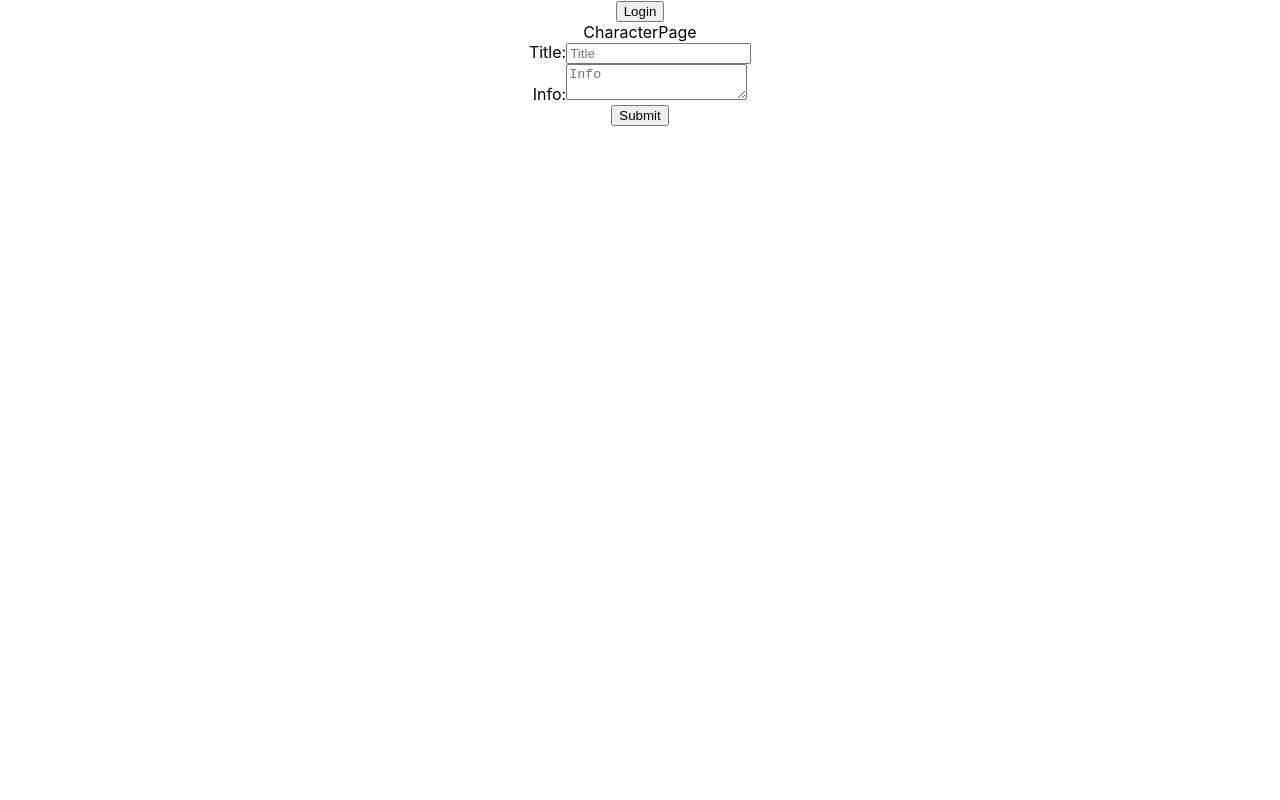
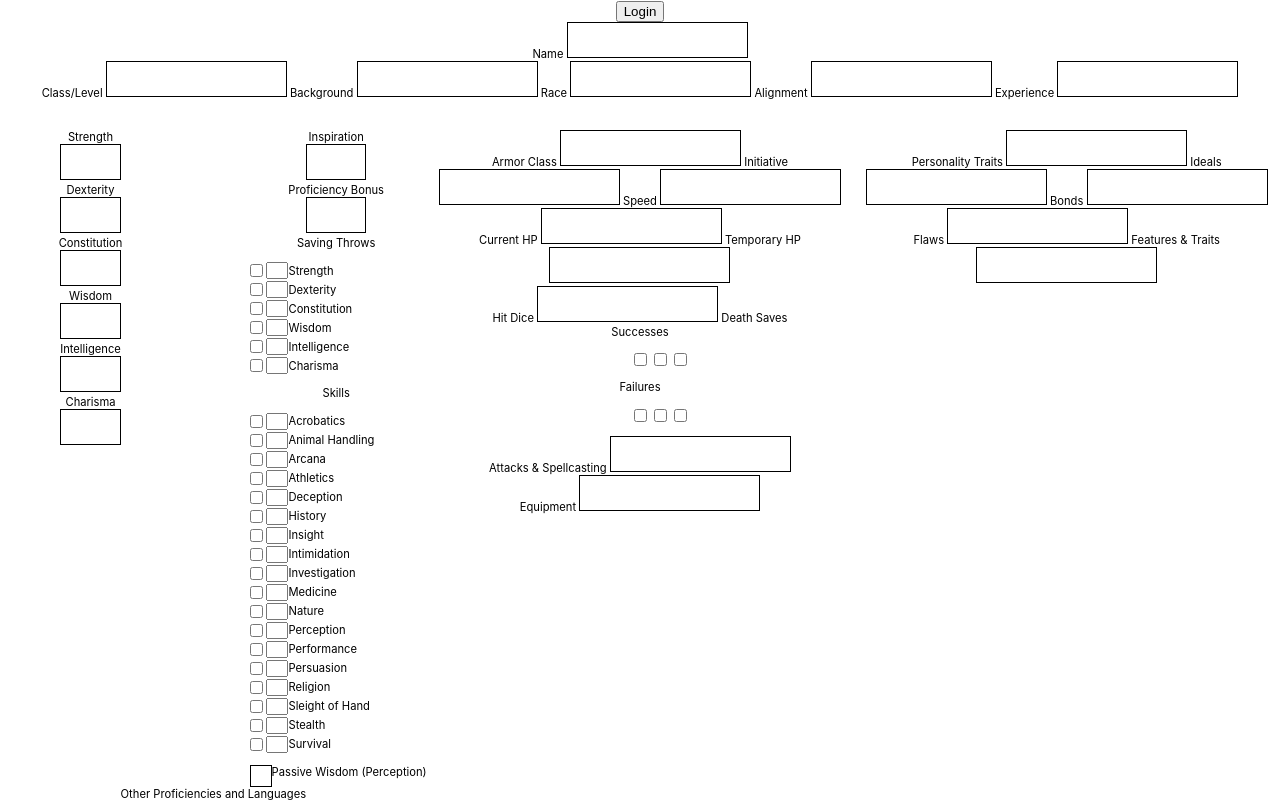
Before and after one commit to TheMooseman/charactersheets, a React (Create React App) app: page / in a window 1280 px wide. Built offline with nearby package versions, Linux system fonts and the light colour scheme; no server answers.

Commit message:
bare minimum layout, scss

```diff
--- a/package.json
+++ b/package.json
@@ -12,6 +12,7 @@
     "react-dom": "^18.2.0",
     "react-router-dom": "^6.3.0",
     "react-scripts": "5.0.1",
+    "sass": "^1.54.9",
     "web-vitals": "^2.1.4"
   },
   "scripts": {
--- a/src/App.js
+++ b/src/App.js
@@ -1,4 +1,4 @@
-import './App.css';
+import './App.scss';
 import { useState } from 'react';
 import { BrowserRouter as Router, Routes, Route, Link } from 'react-router-dom';
 import CharacterPage from './Pages/CharacterPage';
--- a/src/App.css
+++ b/src/App.scss
@@ -1,5 +1,8 @@
 .App {
   text-align: center;
+  height: 100vh;
+  width: 100vw;
+  overflow: hidden;
 }
 
 .App-logo {
--- /dev/null
+++ b/src/Components/CharacterCombatInfo.js
@@ -0,0 +1,62 @@
+import React from 'react';
+import '../Styles/CharPage.scss';
+
+function CharacterCombatInfo() {
+  return (
+    <div className='charComInfo'>
+        <div>
+            <label> Armor Class </label>
+            <textarea className='charAC' />
+
+            <label> Initiative </label>
+            <textarea className='charInit' />
+
+            <label> Speed </label>
+            <textarea className='charSpeed' />
+        </div>
+
+        <div className='charHP'>
+            <label> Current HP </label>
+            <textarea className='charHP' />
+
+            <label> Temporary HP </label>
+            <textarea className='charTempHP' />
+        </div>
+
+        <div className='charHitDice'>
+            <label> Hit Dice </label>
+            <textarea className='charHit' />
+
+            <label> Death Saves </label>
+            <div>
+                Successes
+                <ol>
+                    <input type='checkbox'/>
+                    <input type='checkbox'/>
+                    <input type='checkbox'/>
+                </ol>
+
+                Failures
+                <ol>
+                    <input type='checkbox'/>
+                    <input type='checkbox'/>
+                    <input type='checkbox'/>
+                </ol>
+            </div>
+        </div>
+
+        <div className='charAttacks'>
+            <label> Attacks & Spellcasting </label>
+            <textarea className='charAttacks' />
+        </div>
+
+        <div className='charEquip'>
+            <label> Equipment </label>
+            <textarea />
+        </div>
+
+    </div>
+  )
+}
+
+export default CharacterCombatInfo
--- /dev/null
+++ b/src/Components/CharacterInfo.js
@@ -0,0 +1,28 @@
+import React from 'react'
+
+function CharacterInfo() {
+  return (
+    <div className='charInfo'>
+        <label> Name </label>
+        <textarea className='charName' />
+        <div className='charData'>
+            <label> Class/Level </label>
+            <textarea className='charInfo' />
+
+            <label> Background </label>
+            <textarea className='charInfo'/>
+
+            <label> Race </label>
+            <textarea className='charInfo' />
+
+            <label> Alignment </label>
+            <textarea className='charInfo' />
+
+            <label> Experience </label>
+            <textarea className='charInfo' />
+        </div>
+    </div>
+  )
+}
+
+export default CharacterInfo
--- /dev/null
+++ b/src/Components/CharacterPersonality.js
@@ -0,0 +1,26 @@
+import React from 'react';
+import '../Styles/CharPage.scss';
+
+function CharacterPersonality() {
+  return (
+    <div className='charPersInfo'>
+        <label> Personality Traits </label>
+        <textarea />
+
+        <label> Ideals </label>
+        <textarea  />
+
+        <label> Bonds </label>
+        <textarea />
+
+        <label> Flaws </label>
+        <textarea />
+
+        <label> Features & Traits </label>
+        <textarea />
+
+    </div>
+  )
+}
+
+export default CharacterPersonality
--- /dev/null
+++ b/src/Components/CharacterStats.js
@@ -0,0 +1,88 @@
+import React from 'react';
+import ListCheckbox from './ListCheckbox';
+import '../Styles/CharPage.scss';
+import LabelText from './LabelText';
+
+function CharacterStats() {
+  return (
+    <section className='charStats'>
+      <section className='charAttributes'>
+        <div className='charAttr'>
+          <LabelText name='Strength' />
+
+          <LabelText name='Dexterity' />
+
+          <LabelText name='Constitution' />
+
+          <LabelText name='Wisdom' />
+
+          <LabelText name='Intelligence' />
+
+          <LabelText name='Charisma' />
+        </div>
+
+        <div className='charStSk'>
+          <div className='charBonus'>
+          <LabelText name='Inspiration' />
+          <LabelText name='Proficiency Bonus' />
+          </div>
+
+        <div>
+          <div className='savingThrows'>
+          <label> Saving Throws </label>
+          <ul>
+            <ListCheckbox name='Strength'/>
+            <ListCheckbox name='Dexterity'/>
+            <ListCheckbox name='Constitution'/>
+            <ListCheckbox name='Wisdom'/>
+            <ListCheckbox name='Intelligence'/>
+            <ListCheckbox name='Charisma'/>
+            </ul>
+            </div>
+
+          <div className='skills'>
+          <label> Skills </label>
+          <ul>
+            <ListCheckbox name='Acrobatics'/>
+            <ListCheckbox name='Animal Handling'/>
+            <ListCheckbox name='Arcana'/>
+            <ListCheckbox name='Athletics'/>
+            <ListCheckbox name='Deception'/>
+            <ListCheckbox name='History'/>
+            <ListCheckbox name='Insight'/>
+            <ListCheckbox name='Intimidation'/>
+            <ListCheckbox name='Investigation'/>
+            <ListCheckbox name='Medicine'/>
+            <ListCheckbox name='Nature'/>
+            <ListCheckbox name='Perception'/>
+            <ListCheckbox name='Performance'/>
+            <ListCheckbox name='Persuasion'/>
+            <ListCheckbox name='Religion'/>
+            <ListCheckbox name='Sleight of Hand'/>
+            <ListCheckbox name='Stealth'/>
+            <ListCheckbox name='Survival'/>
+            </ul>
+            </div>
+            </div>
+        </div>
+      </section>
+
+      <section>
+        <div className='charPas'>
+
+          <textarea className='charPassive' />
+          <a> Passive Wisdom (Perception) </a>
+        </div>
+
+        <div className='charLang'>
+          <label> Other Proficiencies and Languages </label>
+          <br/>
+          <textarea className='charLangInfo' />
+        </div>
+      </section>
+
+    </section>
+  )
+}
+
+export default CharacterStats
--- /dev/null
+++ b/src/Components/LabelText.js
@@ -0,0 +1,13 @@
+import React from 'react'
+
+function LabelText(props) {
+  return (
+    <div className='labelText'>
+    <label>{props.name}</label>
+    <br/>
+    <textarea />
+    </div>
+  )
+}
+
+export default LabelText
--- /dev/null
+++ b/src/Components/ListCheckbox.js
@@ -0,0 +1,14 @@
+import React from 'react';
+import '../Styles/CharPage.scss';
+
+function ListCheckbox(props) {
+  return (
+    <div className='listCheckbox'>
+      <input type='checkbox'/>
+      <input type='text' className='listText' />
+      <label>{props.name}</label>
+    </div>
+  )
+}
+
+export default ListCheckbox
--- a/src/Pages/CharacterPage.js
+++ b/src/Pages/CharacterPage.js
@@ -1,13 +1,30 @@
-import React from 'react'
+import React, { useEffect } from 'react'
 import { useState } from 'react';
-import { addDoc, collection } from 'firebase/firestore';
+import { addDoc, collection, getDocs } from 'firebase/firestore';
 import { db, auth } from '../Firebase-Config';
+import CharacterInfo from '../Components/CharacterInfo';
+import CharacterStats from '../Components/CharacterStats';
+import CharacterCombatInfo from '../Components/CharacterCombatInfo';
+import CharacterPersonality from '../Components/CharacterPersonality';
+import '../Styles/CharPage.scss';
 
 function CharacterPage() {
 
+    const [data, setData] = useState([]);
     const [title, setTitle] = useState('');
     const [description, setDescription] = useState('');
     const testColRef = collection(db, 'test');
+
+    useEffect(() => {
+        // const getInfo = async () => {
+        // const userInfo = await getDocs(testColRef);
+
+        // setData(userInfo.docs[0].data());
+        // console.log(data);
+        // }
+
+
+    });
 
     async function createCharacter() {
         await addDoc(testColRef, {
@@ -18,22 +35,13 @@ function CharacterPage() {
         console.log('test')
     }
 
+
   return (
-    <div>
-
-        CharacterPage
-        <div className='character'>
-            <label>Title:</label>
-            <input type='text' placeholder='Title'
-            onChange={(e) => setTitle(e.target.value)}/>
-            <br/>
-            <label>Info:</label>
-            <textarea placeholder='Info'
-            onChange={(e) => setDescription(e.target.value)}/>
-            <br/>
-            <button onClick={createCharacter}>Submit</button>
-            <h1></h1>
-        </div>
+    <div className='charPage'>
+            <CharacterInfo />
+            <CharacterStats />
+            <CharacterCombatInfo  />
+            <CharacterPersonality />
     </div>
   )
 }
--- /dev/null
+++ b/src/Styles/CharPage.scss
@@ -0,0 +1,99 @@
+.charPage {
+    height: 90%;
+    width: 100%;
+    display: grid;
+    grid-template-columns: 1fr 1fr 1fr;
+    grid-template-rows: 15% 1fr;
+
+    font-size: .7rem;
+
+    & textarea {
+        border: solid black 1px;
+        resize: none;
+    }
+
+    & ul {
+        padding: 0;
+        align-items: center;
+
+        & div {
+            display: flex;
+            align-items: center;
+        }
+
+    }
+}
+
+
+.charInfo {
+    grid-column-start: 1;
+    grid-column-end: -1;
+    grid-row-start: 1;
+    grid-row-end: 2;
+}
+
+.charAttributes {
+    width: 100%;
+    display: flex;
+    flex-direction: row;
+    justify-content: space-between;
+}
+
+.charStats {
+    width: 100%;
+    display: flex;
+    flex-direction: column;
+
+    & .charAttr {
+
+    }
+
+    & .charStSk {
+        display: block;
+        & .listCheckbox {
+            height: auto;
+            & .listText {
+                height: 1.5ch;
+                width: 2ch;
+            }
+        }
+    }
+
+    & textarea {
+        text-align: center;
+        width: 30%;
+        height: 5%;
+    }
+
+
+}
+
+.charComInfo {
+    grid-column-start: 2;
+    grid-column-end: 3;
+    grid-row-start: 2;
+    grid-row-end: 3;
+}
+
+.charPersInfo {
+    grid-column-start: 3;
+    grid-column-end: 4;
+    grid-row-start: 2;
+    grid-row-end: 3;
+}
+
+.charPas {
+    display: flex;
+    justify-content: flex-end;
+
+    & textarea {
+        height: 2ch;
+        width: 2ch;
+    }
+}
+
+.charLang {
+    display: flex;
+    flex-direction: column;
+    align-items: center;
+}
```
Also changed, not shown: 1 other file (tests, documents, lock files or other folders).
